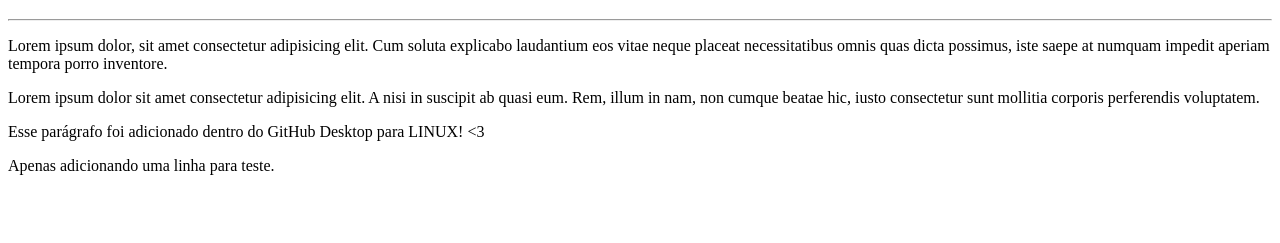
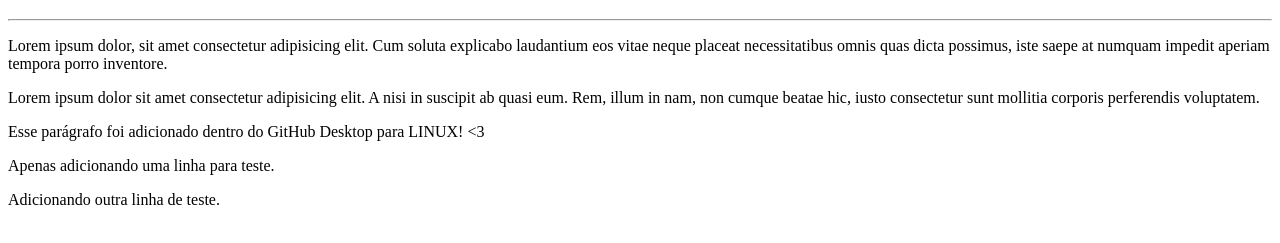
Before and after one commit to riicardoafonso/Ola-Mundo, a plain HTML site: page site-exemplo/index.html in a window 1280 px wide. Shown: the part 61-304 px from the top of the page. Drawn offline with Linux system fonts and the light colour scheme.

Commit message:
Outra linha de teste

```diff
--- a/site-exemplo/index.html
+++ b/site-exemplo/index.html
@@ -12,5 +12,6 @@
     <p>Lorem ipsum dolor sit amet consectetur adipisicing elit. A nisi in suscipit ab quasi eum. Rem, illum in nam, non cumque beatae hic, iusto consectetur sunt mollitia corporis perferendis voluptatem.</p>
     <p>Esse parágrafo foi adicionado dentro do GitHub Desktop para LINUX! &LT;3 </p>
     <p>Apenas adicionando uma linha para teste.</p>
+    <p>Adicionando outra linha de teste.</p>
 </body>
 </html>
```
